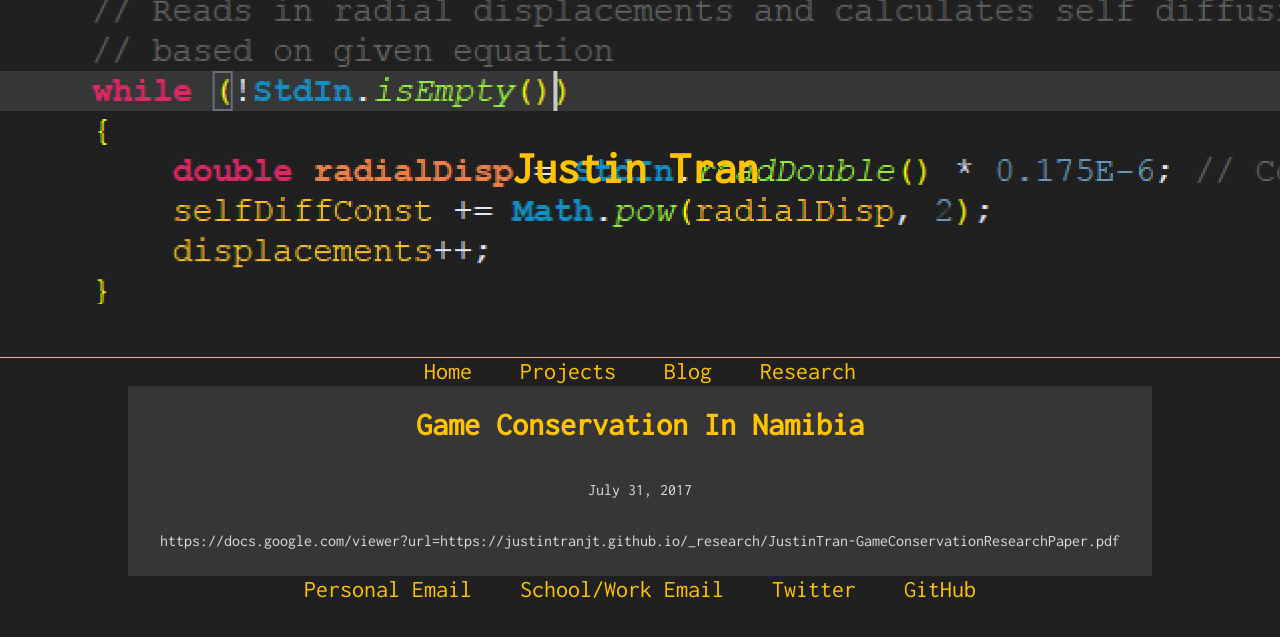
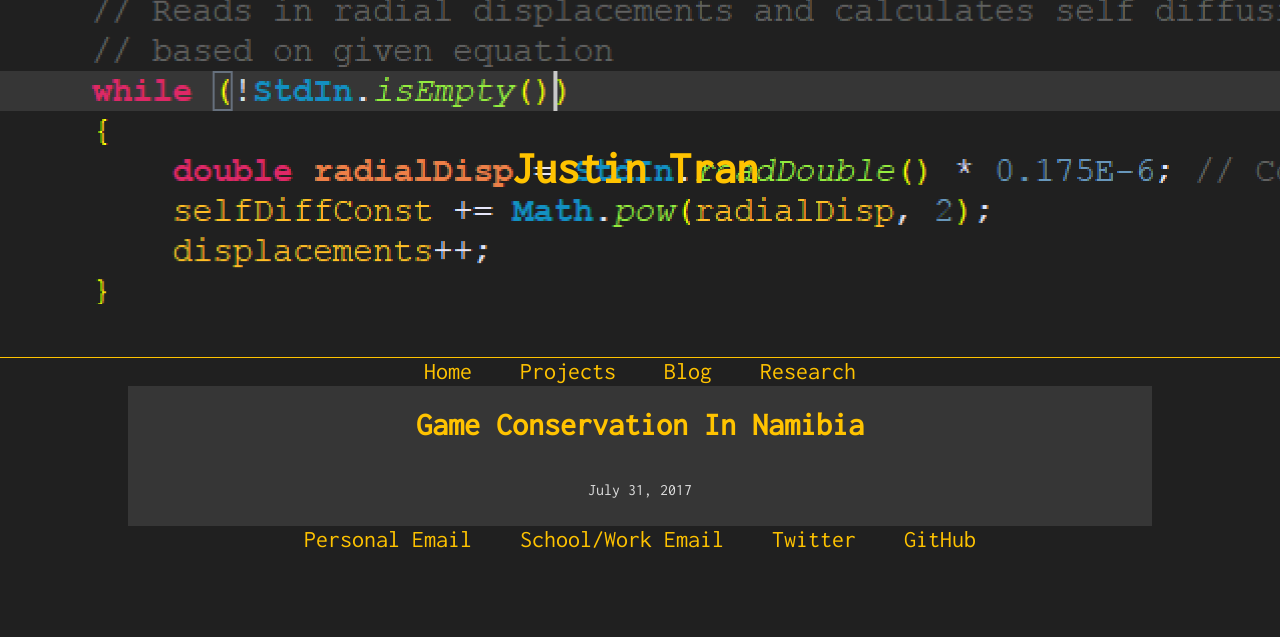
Before and after one commit to justintranjt/justintranjt.github.io, a Jekyll site: the page built from _research/2017-07-31-game-conservation-in-namibia.md, in a window 1280 px wide. Shown: the top 637 px of the page. Built offline with Jekyll 4.4.1, drawn with Linux system fonts in a browser that asks for light colours; some of the changed lines change nothing that is shown.

Commit message:
Update 2017-07-31-game-conservation-in-namibia.md

```diff
--- a/_research/2017-07-31-game-conservation-in-namibia.md
+++ b/_research/2017-07-31-game-conservation-in-namibia.md
@@ -3,5 +3,5 @@
 title: "Game Conservation In Namibia"
 date: 2017-07-31
 description: The Use of Colonial Conservation Efforts in Etosha and Other Game Reserves to Damage Indigenous Namibians
+link: justintranjt.github.io/_research/JustinTran-GameConservationResearchPaper.pdf
 ---
-https://docs.google.com/viewer?url=https://justintranjt.github.io/_research/JustinTran-GameConservationResearchPaper.pdf
```
